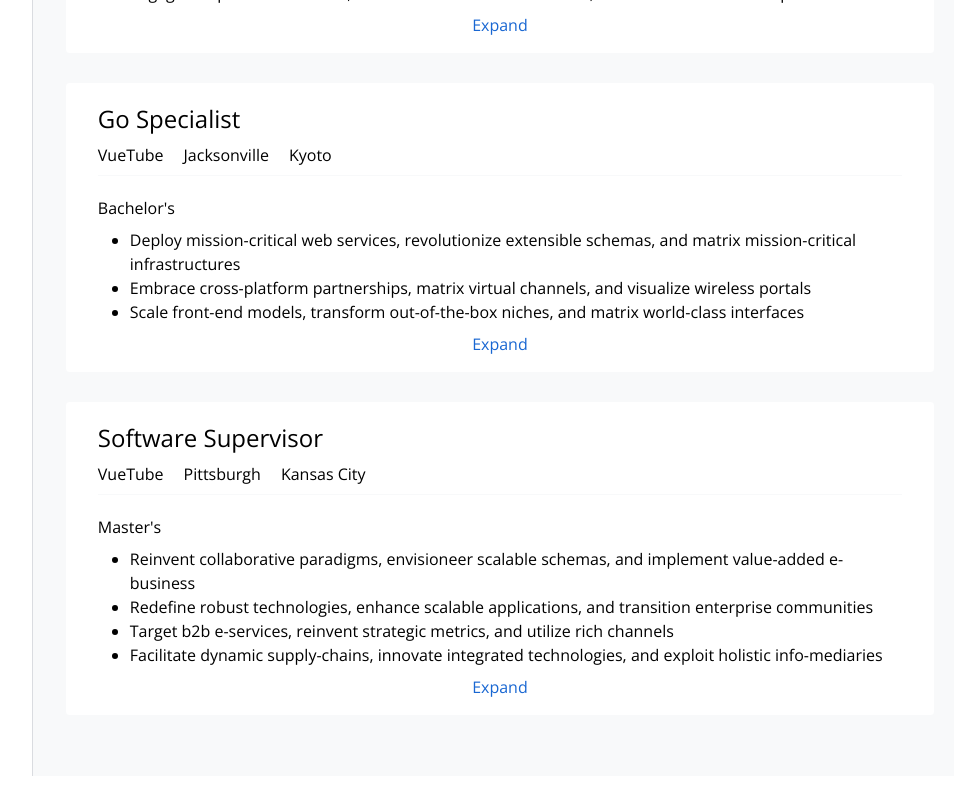
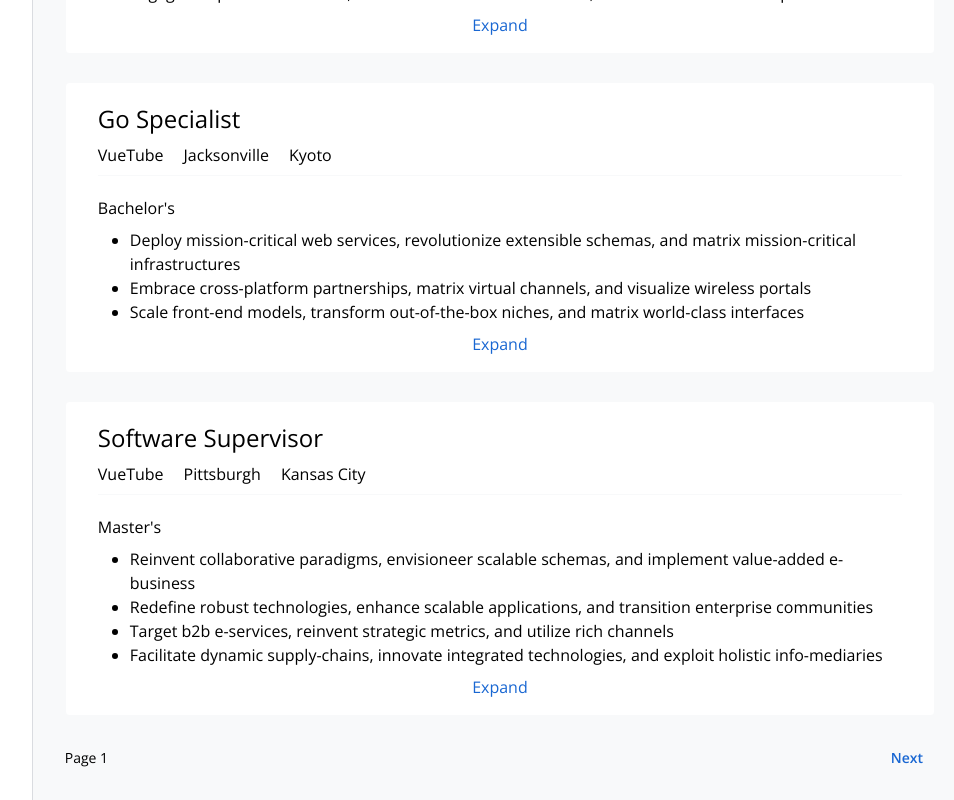
Before and after one commit to Canthar90/Vue_starting, a Vue app: page /#/jobs/reasults in a window 1280 px wide. Shown: the part 2686-3486 px from the top of the page, without its empty margins (313-1267 px from the left). Before the commit the page ends 3462 px from the top, so only its background shows below. Built offline with nearby package versions, Linux system fonts and the light colour scheme; data requests are answered from the project's data file.

Commit message:
Added computed values for next page button abd previous page button. Created buttons and connected them to v-router

```diff
--- a/src/components/JobReasults/JobListings.vue
+++ b/src/components/JobReasults/JobListings.vue
@@ -3,6 +3,30 @@
     <ol>
       <job-listing v-for="job in displayedJobs" :key="job.id" :job="job" />
     </ol>
+
+    <div class="mx-auto mt-8">
+      <div class="flex flex-row flex-nowrap">
+        <p class="flex-grow text-sm">Page {{ currentPage }}</p>
+
+        <div class="flex items-center justify-center">
+          <router-link
+            v-if="previousPage"
+            :to="{ name: 'JobsReasults', query: { page: previousPage } }"
+            class="mx-3 text-sm font-semibold text-brand-blue-1"
+          >
+            Previous
+          </router-link>
+
+          <router-link
+            v-if="nextPage"
+            :to="{ name: 'JobsReasults', query: { page: nextPage } }"
+            class="mx-3 text-sm font-semibold text-brand-blue-1"
+          >
+            Next
+          </router-link>
+        </div>
+      </div>
+    </div>
   </main>
 </template>
 
@@ -20,9 +44,21 @@
     }
   },
   computed: {
+    currentPage() {
+      return Number.parseInt(this.$route.query.page || '1')
+    },
+    previousPage() {
+      const previousPage = this.currentPage - 1
+      const firstPage = 1
+      return previousPage >= firstPage ? previousPage : undefined
+    },
+    nextPage() {
+      const nextPage = this.currentPage + 1
+      const maxPage = this.jobs.length / 10
+      return nextPage <= maxPage ? nextPage : undefined
+    },
     displayedJobs() {
-      const pageString = this.$route.query.page || '1'
-      const pageNumber = Number.parseInt(pageString)
+      const pageNumber = this.currentPage
       const firstJobIndex = (pageNumber - 1) * 10
       const lastJobIndex = pageNumber * 10
       return this.jobs.slice(firstJobIndex, lastJobIndex)
```
